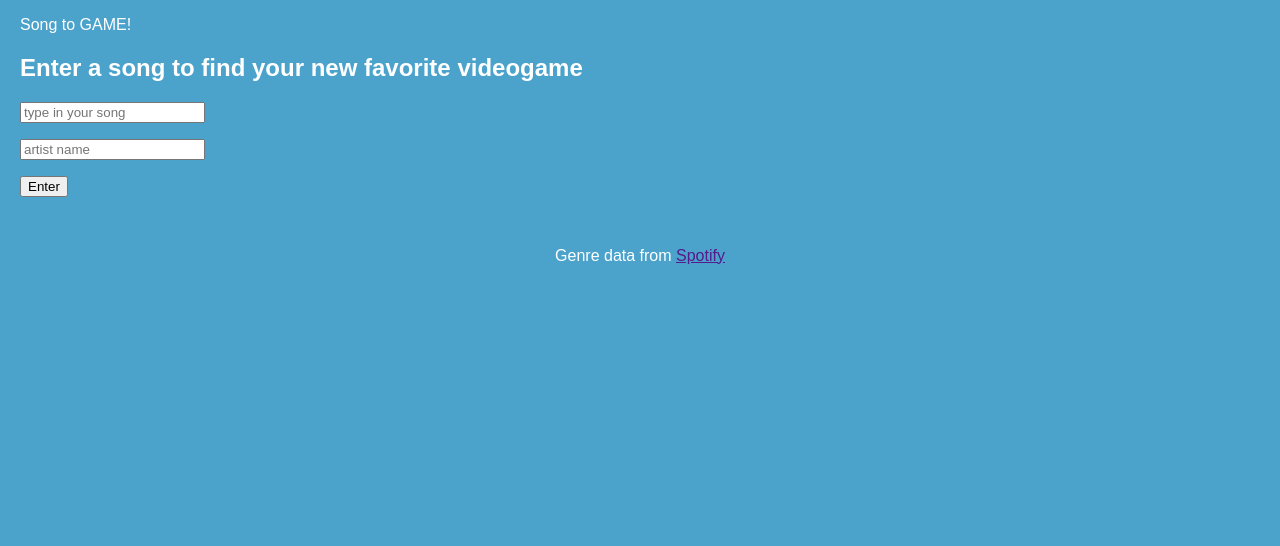
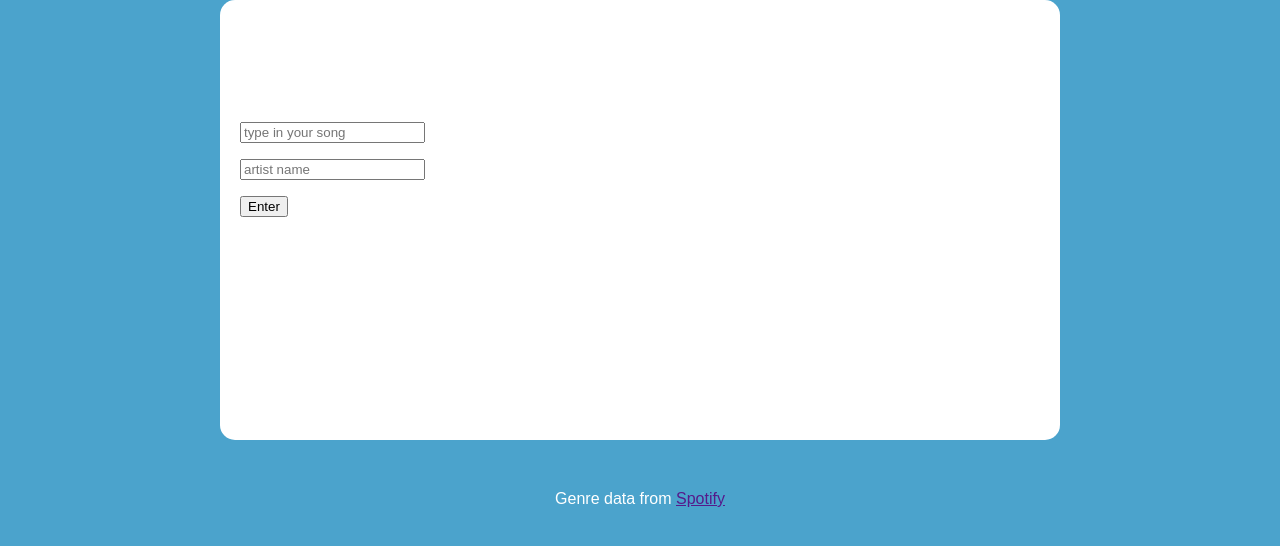
Before and after one commit to dvenka23/HCDE-310-Final-Project-Ana-and-Dharini, a Python web app: template templates/main_page.html in a window 1280 px wide. Shown: the part 140-686 px from the top of the page. Run offline with Jinja, Linux system fonts and the light colour scheme; the template is opened without the code that fills it, so the values that code supplies are empty.

Commit message:
fixed template

```diff
--- a/templates/main_page.html
+++ b/templates/main_page.html
@@ -1,7 +1,8 @@
 {% extends 'base.html' %}
 
 {% block content %}
-<form action="/results" method="POST">
+<div class="square">
+    <form action="/results" method="POST">
         <p>
             Song to GAME!
         </p>
@@ -17,5 +18,6 @@
         <p>
             <input type="submit" name="submit" value="Enter">
         </p>
-</form>
+    </form>
+</div>
 {% endblock %}
```
